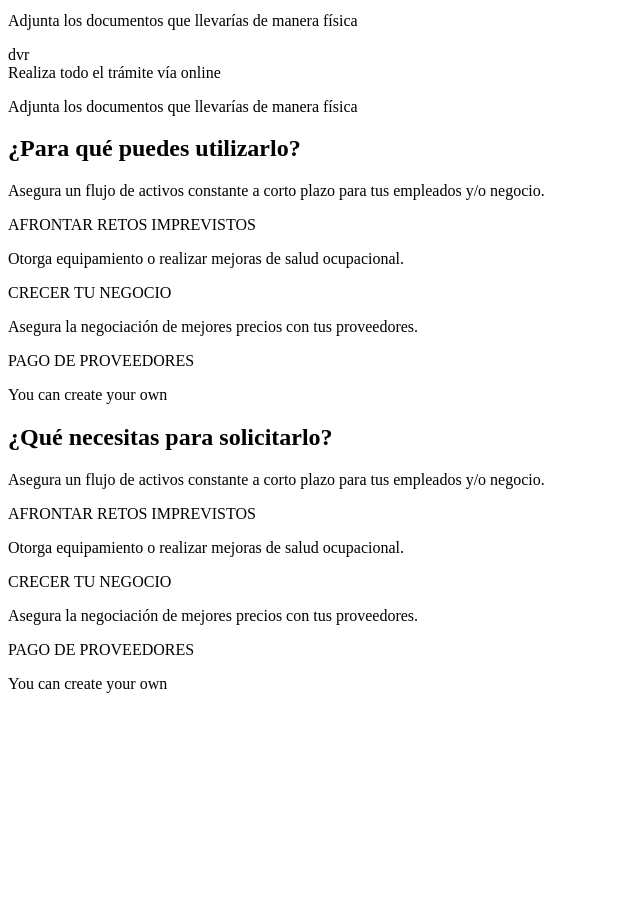
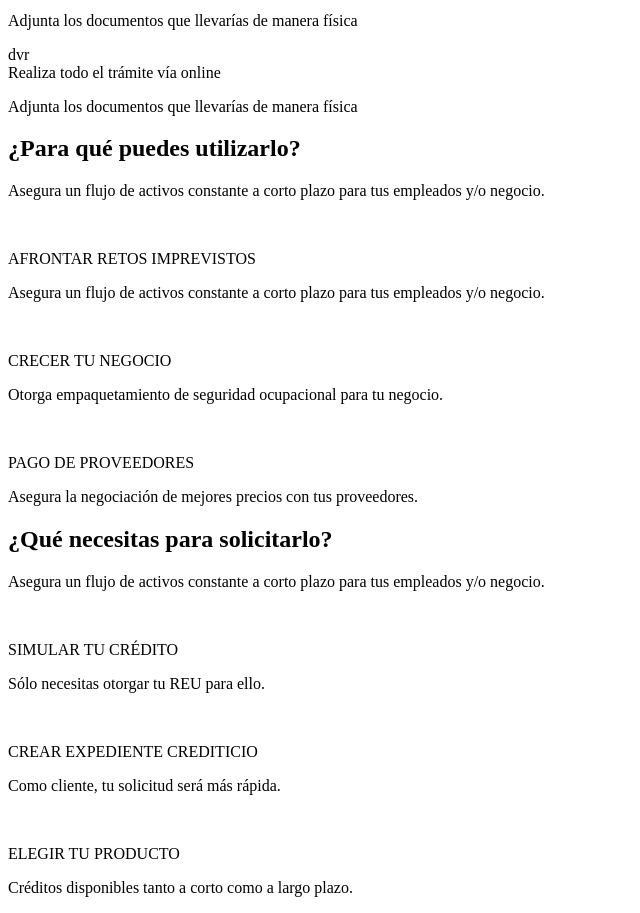
Before and after one commit to angelotrujillo21/pymefast, a CodeIgniter 4 app: template app/Views/frontend/index.php in a window 1280 px wide. Shown: the part 589-1502 px from the top of the page, without its empty margins (0-640 px from the left). Before the commit the page ends 1282 px from the top, so only its background shows below. Run offline with PHP 8.4 and a stand-in for CodeIgniter, Linux system fonts and the light colour scheme; the template is opened without the code that fills it, so the values that code supplies are empty; some libraries are stand-ins or nearby versions.

Commit message:
Landing completo

```diff
--- a/app/Views/frontend/index.php
+++ b/app/Views/frontend/index.php
@@ -23,7 +23,7 @@
             <!-- Masthead Subheading-->
             <p class="masthead-subheading font-weight-light mb-0 my-1">Realiza tu tramite sin salir de casa</p>
 
-            <form class="form-inline form-simulacion mt-4">
+            <form class="form-inline form-simulacion mt-4 d-flex justify-content-center">
                 <div class="form-group mb-2">
                     <input type="text" class="form-control" id="txtMonto" placeholder="Monto" required="required" data-validation-required-message="Por Favor ingrese el Monto.">
                     <p class="help-block text-danger"></p>
@@ -110,63 +110,85 @@
     <section class="page-section seccion-2 text-black mb-0" id="about">
         <div class="container-fluid">
             <!-- About Section Content-->
-            <div class="row">
-                <div class="col-lg-3 ml-auto bg-seccion2">
-                    <h1>
+            <div class="row no-gutters">
+                <div class="col-lg-4 ml-auto bg-seccion2">
+                    <div class="p-0 p-lg-3">
+                        <h1 class="font-weight-bold">
                             ¿Para qué puedes utilizarlo?
                         </h1>
                         <p class="lead">
                             Asegura un flujo de activos constante a corto plazo para tus empleados y/o negocio.
                         </p>
                     </div>
-                <div class="col-lg-3 ml-auto bg-seccion2">
-                    AFRONTAR RETOS IMPREVISTOS
+                </div>
+                <div class="col-lg-8 ml-auto bg-seccion2">
+                    <div class="row no-gutters">
+                        <div class="col-lg-4 ml-auto bg-seccion2">
+                            <img src="<?= src('multi/bullet.svg') ?>" alt="">
+                            <div class="w-100"></div>
+                            <p class="font-weight-bold p-0 my-2">AFRONTAR RETOS IMPREVISTOS</p>
                             <p class="lead">
-                        Otorga equipamiento o realizar mejoras de salud ocupacional.
+                                Asegura un flujo de activos constante a corto plazo para tus empleados y/o negocio.
                             </p>
                         </div>
-                <div class="col-lg-3 ml-auto bg-seccion2">
-                    CRECER TU NEGOCIO
+                        <div class="col-lg-4 ml-auto bg-seccion2">
+                            <img src="<?= src('multi/bullet.svg') ?>" alt="">
+                            <div class="w-100"></div>
+                            <p class="font-weight-bold p-0 my-2">CRECER TU NEGOCIO</p>
+                            <p class="lead">
+                                Otorga empaquetamiento de seguridad ocupacional para tu negocio.
+                            </p>
+                        </div>
+                        <div class="col-lg-4 ml-auto bg-seccion2">
+                            <img src="<?= src('multi/bullet.svg') ?>" alt="">
+                            <div class="w-100"></div>
+                            <p class="font-weight-bold p-0 my-2"> PAGO DE PROVEEDORES </p>
                             <p class="lead">
                                 Asegura la negociación de mejores precios con tus proveedores.
                             </p>
                         </div>
-                <div class="col-lg-3 ml-auto bg-seccion2">
-                    PAGO DE PROVEEDORES
-                    <p class="lead">
-                        You can create your own
-                    </p>
+                    </div>
                 </div>
             </div>
             <div class="row">
-                <div class="col-lg-3 ml-auto bg-seccion2">
-                    <h1>
+                <div class="col-lg-4 ml-auto bg-seccion2">
+                    <div class="p-0 p-lg-3">
+                        <h1 class="font-weight-bold">
                             ¿Qué necesitas para solicitarlo?
                         </h1>
                         <p class="lead">
                             Asegura un flujo de activos constante a corto plazo para tus empleados y/o negocio.
                         </p>
                     </div>
-                <div class="col-lg-3 ml-auto bg-seccion2">
-                    AFRONTAR RETOS IMPREVISTOS
+                </div>
+                <div class="col-lg-8 ml-auto bg-seccion2">
+                    <div class="row no-gutters">
+                        <div class="col-lg-4 ml-auto bg-seccion2">
+                            <img src="<?= src('multi/bullet.svg') ?>" alt="">
+                            <div class="w-100"></div>
+                            <p class="font-weight-bold p-0 my-2"> SIMULAR TU CRÉDITO </p>
                             <p class="lead">
-                        Otorga equipamiento o realizar mejoras de salud ocupacional.
+                                Sólo necesitas otorgar tu REU para ello.
                             </p>
                         </div>
-                <div class="col-lg-3 ml-auto bg-seccion2">
-                    CRECER TU NEGOCIO
+                        <div class="col-lg-4 ml-auto bg-seccion2">
+                            <img src="<?= src('multi/bullet.svg') ?>" alt="">
+                            <div class="w-100"></div>
+                            <p class="font-weight-bold p-0 my-2"> CREAR EXPEDIENTE CREDITICIO </p>
                             <p class="lead">
-                        Asegura la negociación de mejores precios con tus proveedores.
+                                Como cliente, tu solicitud será más rápida.
                             </p>
                         </div>
-                <div class="col-lg-3 ml-auto bg-seccion2">
-                    PAGO DE PROVEEDORES
+                        <div class="col-lg-4 ml-auto bg-seccion2">
+                            <img src="<?= src('multi/bullet.svg') ?>" alt="">
+                            <div class="w-100"></div>
+                            <p class="font-weight-bold p-0 my-2"> ELEGIR TU PRODUCTO </p>
                             <p class="lead">
-                        You can create your own
+                                Créditos disponibles tanto a corto como a largo plazo.
                             </p>
                         </div>
                     </div>
-
+                </div>
             </div>
     </section>
 
```
Also changed, not shown: public/images/multi/bullet.svg (added). Lines whose indentation alone changed are shown as unchanged.
